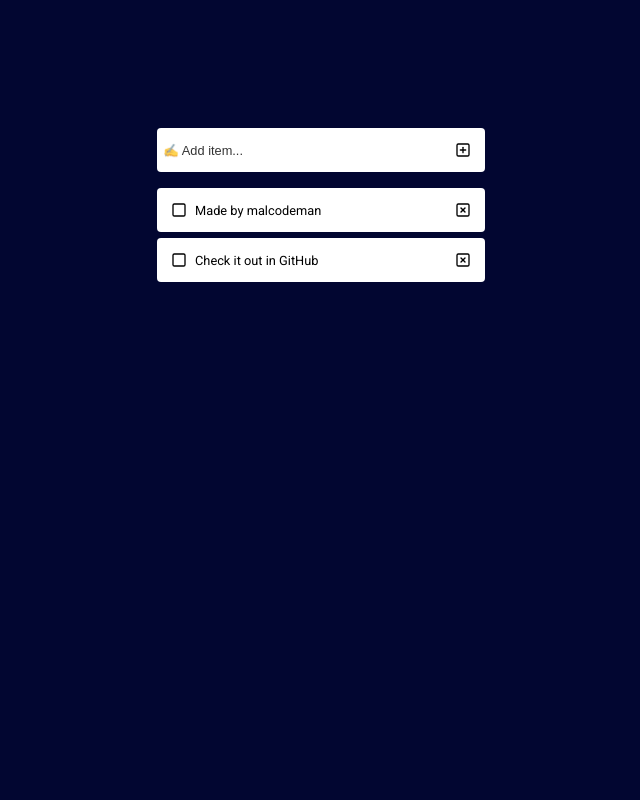
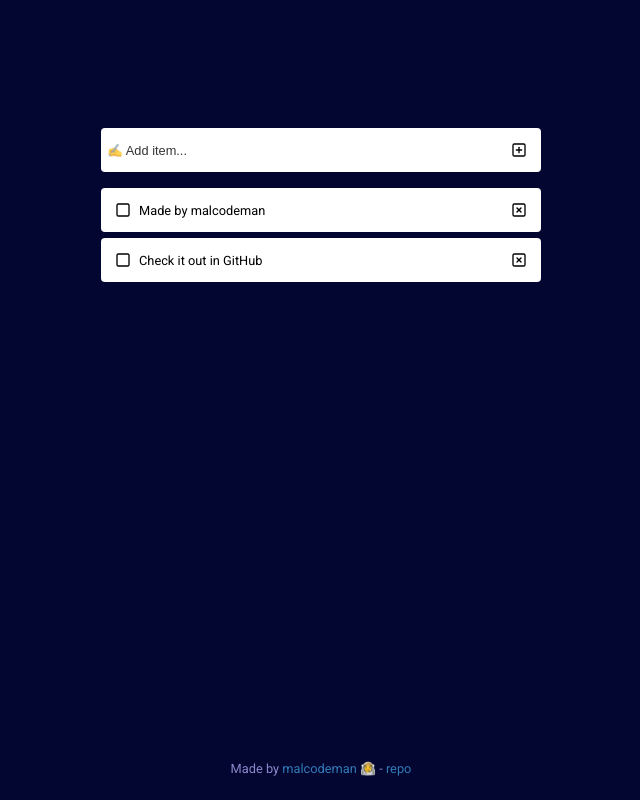
Before and after one commit to malcodeman/reminders, a React (Create React App) app: page / in a window 1280 px wide. Shown: the whole page, without its empty margins (319-959 px from the left). Built offline with nearby package versions, Linux system fonts and the light colour scheme.

Commit message:
Adds footer

```diff
--- a/src/App.tsx
+++ b/src/App.tsx
@@ -5,6 +5,7 @@ import { ReactComponent as PlusSquareIcon } from "./plus-square.svg";
 import { ReactComponent as SquareIcon } from "./square.svg";
 import { ReactComponent as CheckSquareIcon } from "./check-square.svg";
 import { ReactComponent as XSquareIcon } from "./x-square.svg";
+import Footer from "./components/footer/Footer";
 
 function App() {
   const [todos, setTodos] = useState([
@@ -113,6 +114,7 @@ function App() {
           })}
         </ul>
       </main>
+      <Footer />
     </div>
   );
 }
--- a/src/app.module.css
+++ b/src/app.module.css
@@ -1,13 +1,15 @@
 .app {
   display: flex;
-  justify-content: center;
+  flex-direction: column;
+  align-items: center;
+  justify-content: space-between;
   background-color: #020631;
   min-height: 100vh;
 }
 
 .main {
   width: 100%;
-  max-width: 376px;
+  max-width: 488px;
   display: flex;
   flex-direction: column;
   padding: 128px 24px 0 24px;
@@ -149,6 +151,10 @@
   overflow-wrap: anywhere;
 }
 
+.listItem:last-of-type {
+  margin-bottom: 0;
+}
+
 .listItemCompleted {
   background-color: #5529dc;
   margin-bottom: 6px;
@@ -161,3 +167,7 @@
   width: 100%;
   overflow-wrap: anywhere;
 }
+
+.listItemCompleted:last-of-type {
+  margin-bottom: 0;
+}
--- /dev/null
+++ b/src/components/footer/Footer.tsx
@@ -0,0 +1,30 @@
+import React from "react";
+
+import style from "./footer.module.css";
+
+const Footer = () => {
+  return (
+    <footer className={style.footer}>
+      Made by{" "}
+      <a
+        className={style.link}
+        href="https://github.com/malcodeman"
+        target="_blank"
+        rel="noopener"
+      >
+        malcodeman 👩‍🚀
+      </a>{" "}
+      -{" "}
+      <a
+        className={style.link}
+        href="https://github.com/malcodeman/reminders"
+        target="_blank"
+        rel="noopener"
+      >
+        repo
+      </a>
+    </footer>
+  );
+};
+
+export default Footer;
--- /dev/null
+++ b/src/components/footer/footer.module.css
@@ -0,0 +1,9 @@
+.footer {
+  color: #8c87ca;
+  padding: 24px;
+  font-size: 0.8rem;
+}
+
+.link {
+  color: #337ab7;
+}
```
